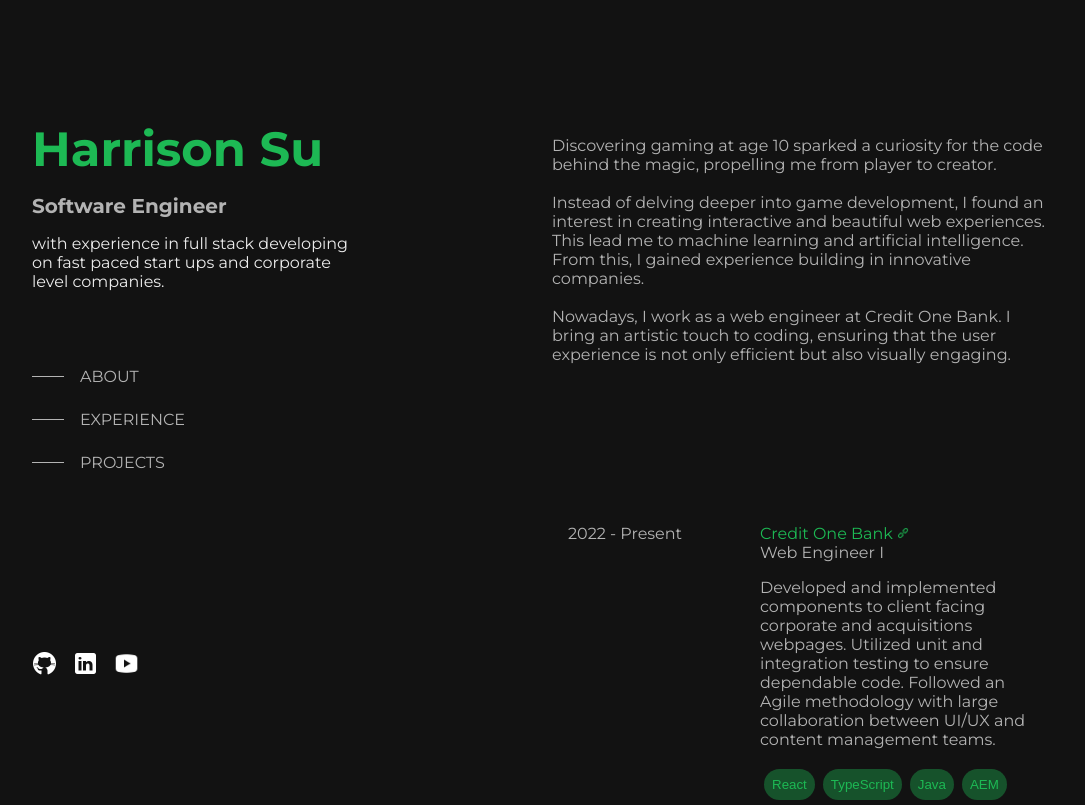
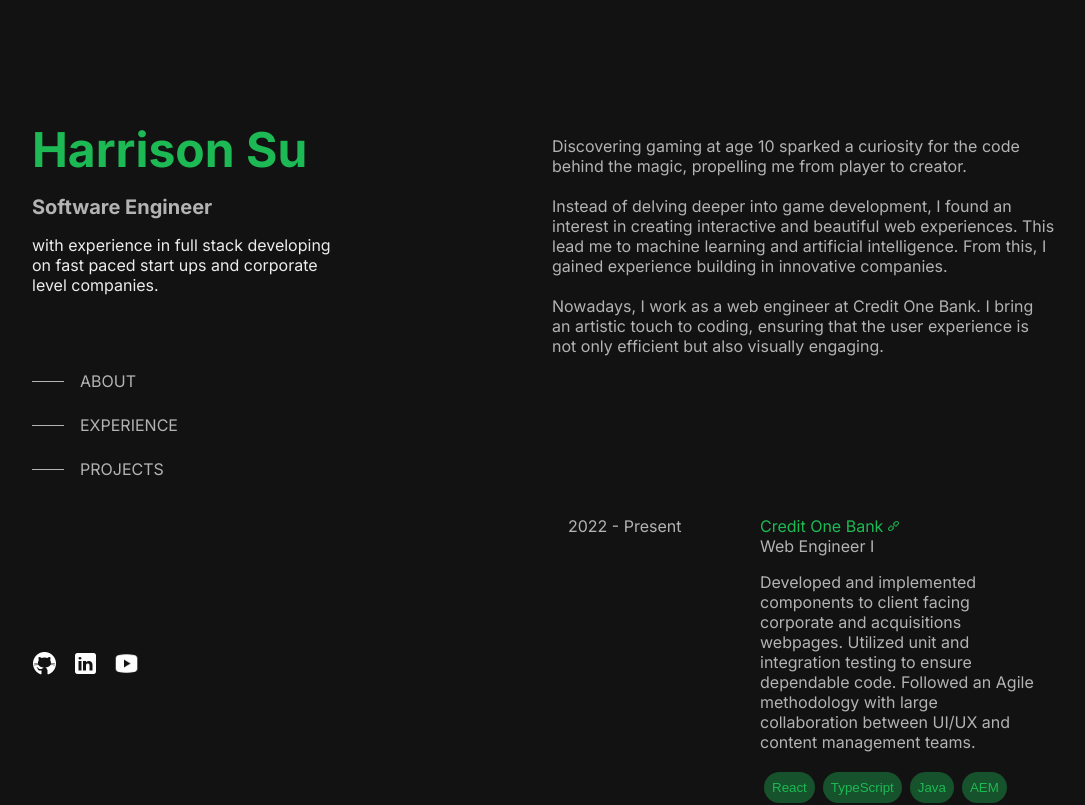
Before and after one commit to hrrsnsu/portfolio-v2, a Next.js app: page / in a window 1280 px wide. Shown: the top 805 px of the page, without its empty margins (96-1181 px from the left). Built offline with nearby package versions, Linux system fonts and the light colour scheme.

Commit message:
inter font

```diff
--- a/src/app/layout.tsx
+++ b/src/app/layout.tsx
@@ -1,8 +1,8 @@
 import type { Metadata } from "next";
-import { Montserrat } from "next/font/google";
+import { Inter } from "next/font/google";
 import "./globals.css";
 
-const montserrat = Montserrat({ subsets: ["latin"] });
+const inter = Inter({ subsets: ["latin"] });
 
 export const metadata: Metadata = {
   title: "Harrison Su",
@@ -16,7 +16,7 @@
 }) {
   return (
     <html lang="en">
-      <body className={montserrat.className}>{children}</body>
+      <body className={inter.className}>{children}</body>
     </html>
   );
 }
```
